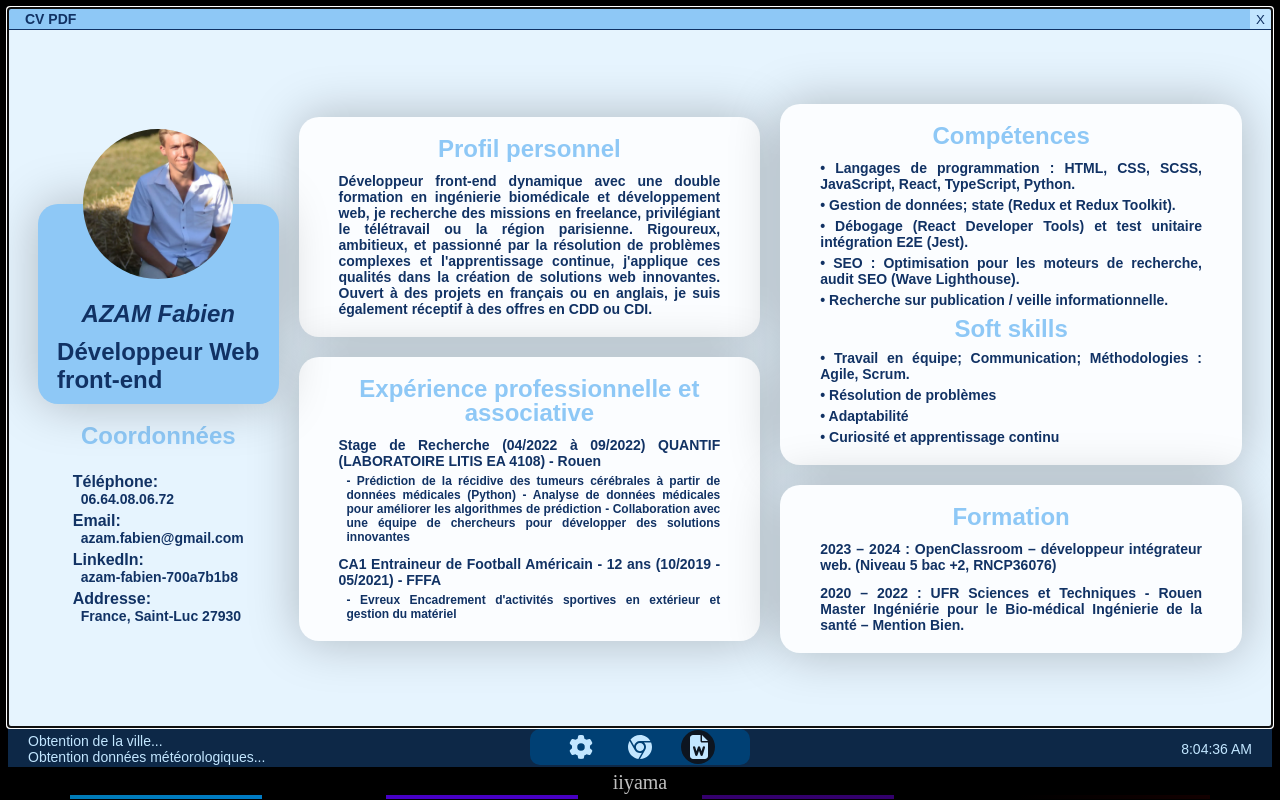
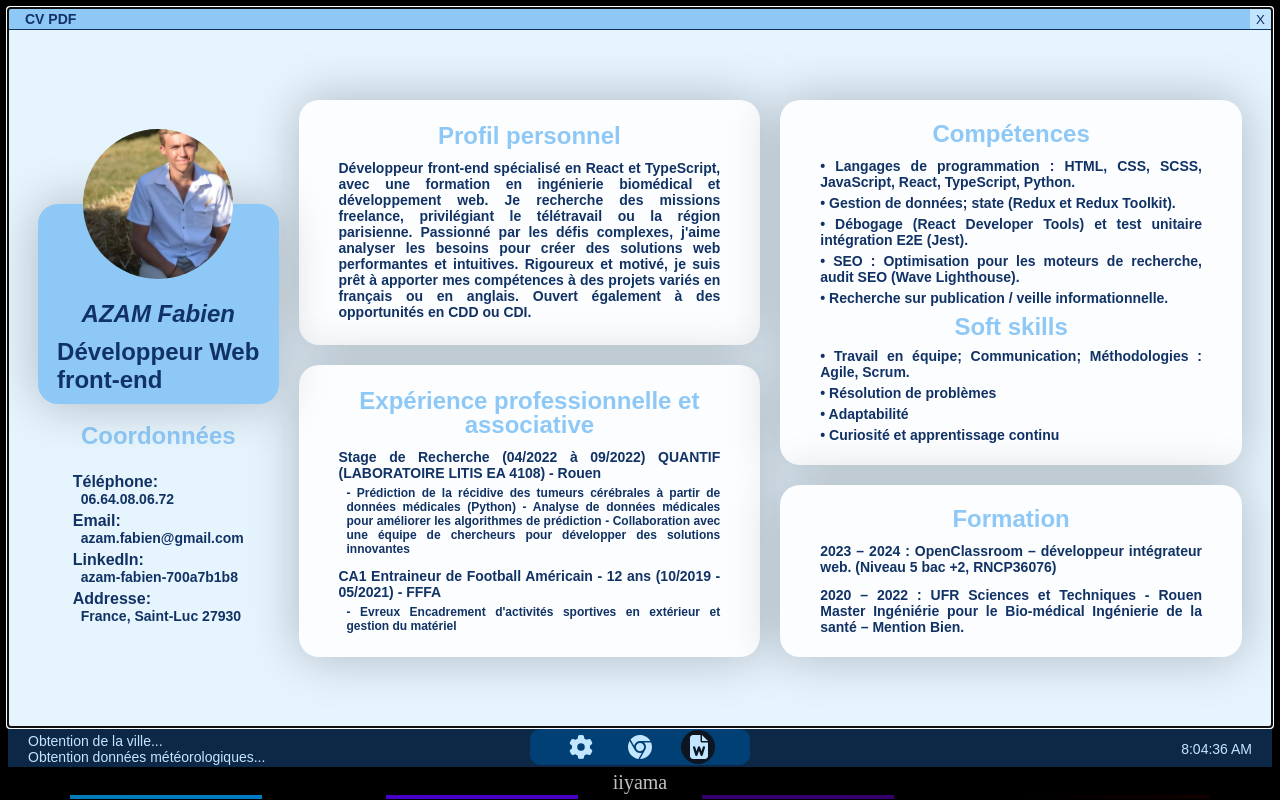
Before and after one commit to AZAM-Fabien/portfolio, a React (Vite) app: page / in a window 1280 px wide. Both pictures are taken after a click on the item 698 px from the left and 747 px from the top of the page. Built offline with nearby package versions, Linux system fonts and the light colour scheme; no server answers; a web font is replaced by a local one.

Commit message:
modified

```diff
--- a/src/pages/cvWord/cvWord.tsx
+++ b/src/pages/cvWord/cvWord.tsx
@@ -84,7 +84,7 @@ const CVWord: React.FC = () => {
                 <S.TextShrinkH2>Profil personnel</S.TextShrinkH2>
                 <S.ContainerInside>
                   <S.TextShrinkH3>
-                    Développeur front-end dynamique avec une double formation en ingénierie biomédicale et développement web, je recherche des missions en freelance, privilégiant le télétravail ou la région parisienne. Rigoureux, ambitieux, et passionné par la résolution de problèmes complexes et l'apprentissage continue, j'applique ces qualités dans la création de solutions web innovantes. Ouvert à des projets en français ou en anglais, je suis également réceptif à des offres en CDD ou CDI.
+                    Développeur front-end spécialisé en React et TypeScript, avec une formation en ingénierie biomédical et développement web. Je recherche des missions freelance, privilégiant le télétravail ou la région parisienne. Passionné par les défis complexes, j'aime analyser les besoins pour créer des solutions web performantes et intuitives. Rigoureux et motivé, je suis prêt à apporter mes compétences à des projets variés en français ou en anglais. Ouvert également à des opportunités en CDD ou CDI.
                   </S.TextShrinkH3>
                 </S.ContainerInside>
               </S.ContainerProfile>
--- a/src/pages/cvWord/cvWord_style.tsx
+++ b/src/pages/cvWord/cvWord_style.tsx
@@ -15,22 +15,25 @@ export const MainContainer = styled.div`
   display: flex;
   justify-content: center;
   align-items: center;
-  overflow-x: scroll;
 `;
 
 export const CVMain = styled.div`
   display: flex;
   align-items: center;
   gap: 30px;
+  padding: 0px 30px;
   margin: auto;
-  padding: 30px;
+  height: 100%;
+
 
   @media (max-width: 1439px) {
     gap: 20px;
-  }
+
 
   @media (max-width: 1079px) {
     flex-direction: column;
+    padding: 30px;
+    height: auto;
   }
 
 `;
@@ -218,6 +221,7 @@ export const ContainerColumn = styled.div`
   display: flex;
   align-items: center;
   gap: 30px;
+  height: 100%;
 
   @media (max-width: 1439px) {
     gap: 20px;
@@ -232,6 +236,7 @@ export const ContainerColumn = styled.div`
 
 export const Column2 = styled(Column)`
   max-width: 500px;
+  height: 80%;
 
   @media (max-width: 680px) {
     width: 100%;
@@ -243,6 +248,7 @@ const ContainerCV = styled.div`
   flex-direction: column;
   align-items: center;
   justify-content: center;
+  flex-grow: 1;
   width: 100%;
   gap: 20px;
   background-color: ${({ theme }) => theme.backgroundLight};
@@ -296,6 +302,7 @@ export const TextShrinkH4 = styled(TextH4)`
 
 export const Column3 = styled(Column)`
   max-width: 500px;
+  height: 80%;
 
   @media (max-width: 680px) {
     width: 100%;
```
